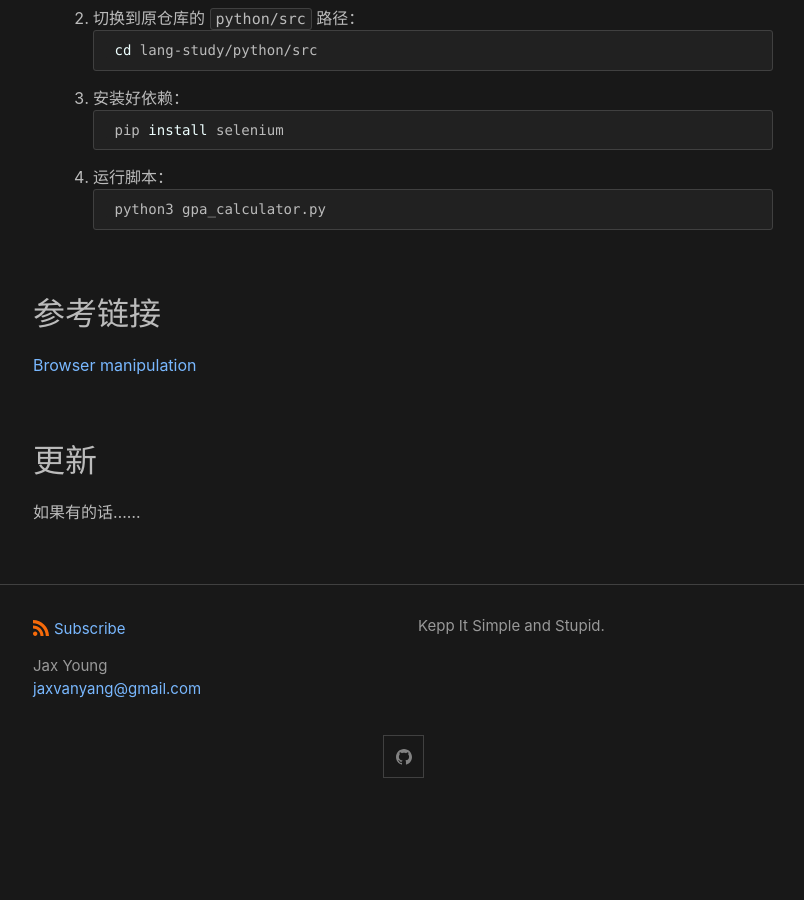
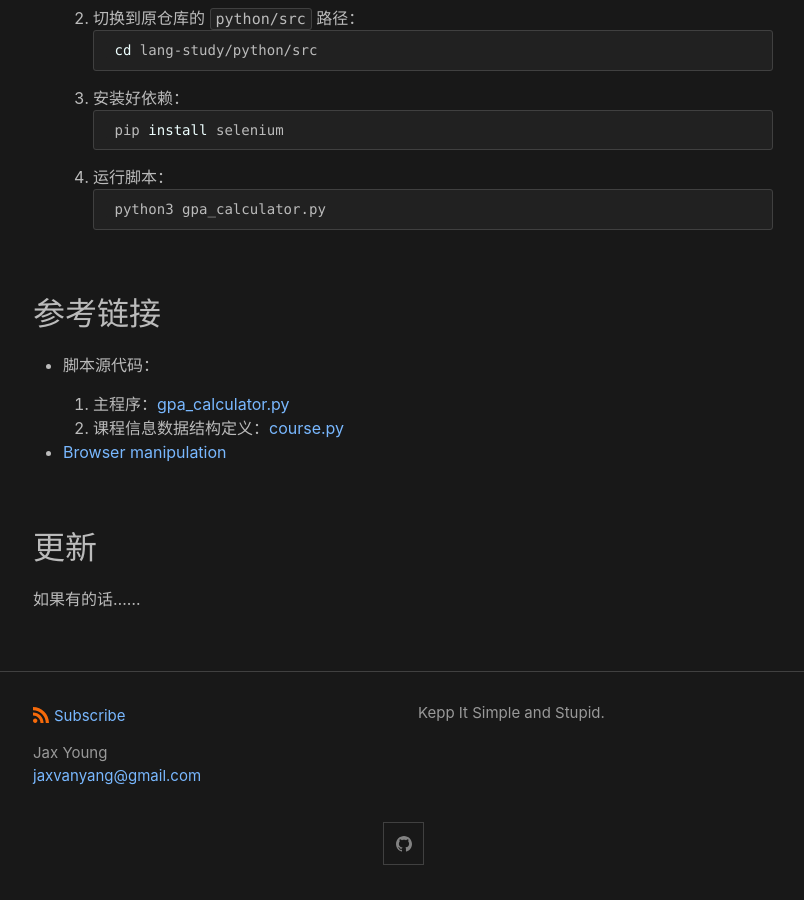
Before and after one commit to jaxvanyang/old.jaxvanyang.github.io, a Jekyll site: the page built from _posts/2021-05-05-gpa-calculator.md, in a window 1280 px wide and 900 px high, scrolled down 1051 px. Shown: the whole window, without its empty margins (237-1041 px from the left). Built offline with Jekyll 4.4.1, drawn with Linux system fonts in a browser that asks for light colours; comment, search, counter and statistics services are not loaded; before the commit the page ends 1864 px from its top, so only the background shows below that.

Commit message:
update post

```diff
--- a/_posts/2021-05-05-gpa-calculator.md
+++ b/_posts/2021-05-05-gpa-calculator.md
@@ -38,7 +38,12 @@ date: 2021-05-05 17:00:00 +0800
 
 ## 参考链接
 
-[Browser manipulation](https://www.selenium.dev/documentation/en/webdriver/browser_manipulation/)
+- 脚本源代码：
+
+    1. 主程序：[gpa_calculator.py](https://gitee.com/Jaxvanyang/lang-study/blob/gpa/python/src/gpa_calculator.py)
+    2. 课程信息数据结构定义：[course.py](https://gitee.com/Jaxvanyang/lang-study/blob/gpa/python/src/course.py)
+
+- [Browser manipulation](https://www.selenium.dev/documentation/en/webdriver/browser_manipulation/)
 
 ## 更新
 
```
